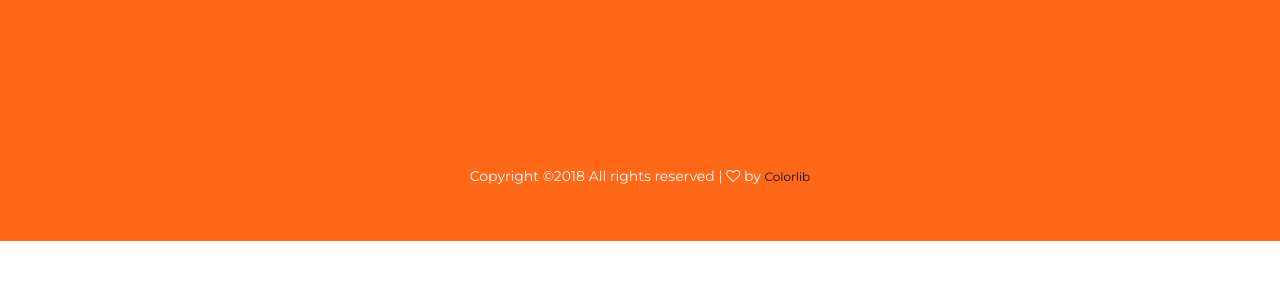
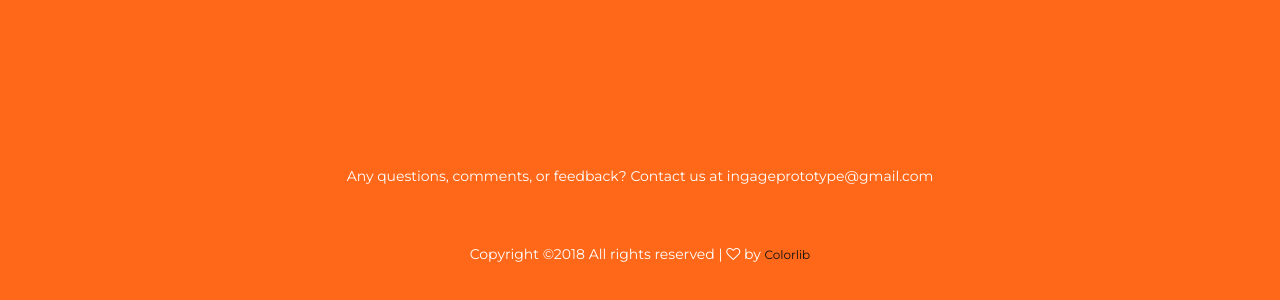
Before and after one commit to lNGAGE/lNGAGE.github.io, a plain HTML site: page index.html in a window 1280 px wide. Shown: the part 3960-4260 px from the top of the page. Before the commit the page ends 4201 px from the top, so only its background shows below. Drawn offline with Linux system fonts and the light colour scheme; some packages are replaced by stand-ins of ours.

Commit message:
Added contact email

```diff
--- a/index.html
+++ b/index.html
@@ -217,6 +217,7 @@
                 <a href="#"><i class="fa fa-android"></i>Download for Android!</a>
             </div>
         </div>
+
     </section>
     <!-- download area end -->
     <!-- footer area start -->
@@ -230,6 +231,11 @@
                         <li><a href="#"><i class="fa fa-instagram"></i></a></li>
                         <li><a href="#"><i class="fa fa-linkedin"></i></a></li>
                     </ul>   -->
+
+                 <div class="section-title">
+                    <p>Any questions, comments, or feedback? Contact us at ingageprototype@gmail.com</p>
+                </div>
+
                     <p class="copy-right"><!-- Link back to Colorlib can't be removed. Template is licensed under CC BY 3.0. -->
 Copyright &copy;<script>document.write(new Date().getFullYear());</script> All rights reserved | <i class="fa fa-heart-o" aria-hidden="true"></i> by <a href="https://colorlib.com" target="_blank">Colorlib</a>
 <!-- Link back to Colorlib can't be removed. Template is licensed under CC BY 3.0. --></p>
```
